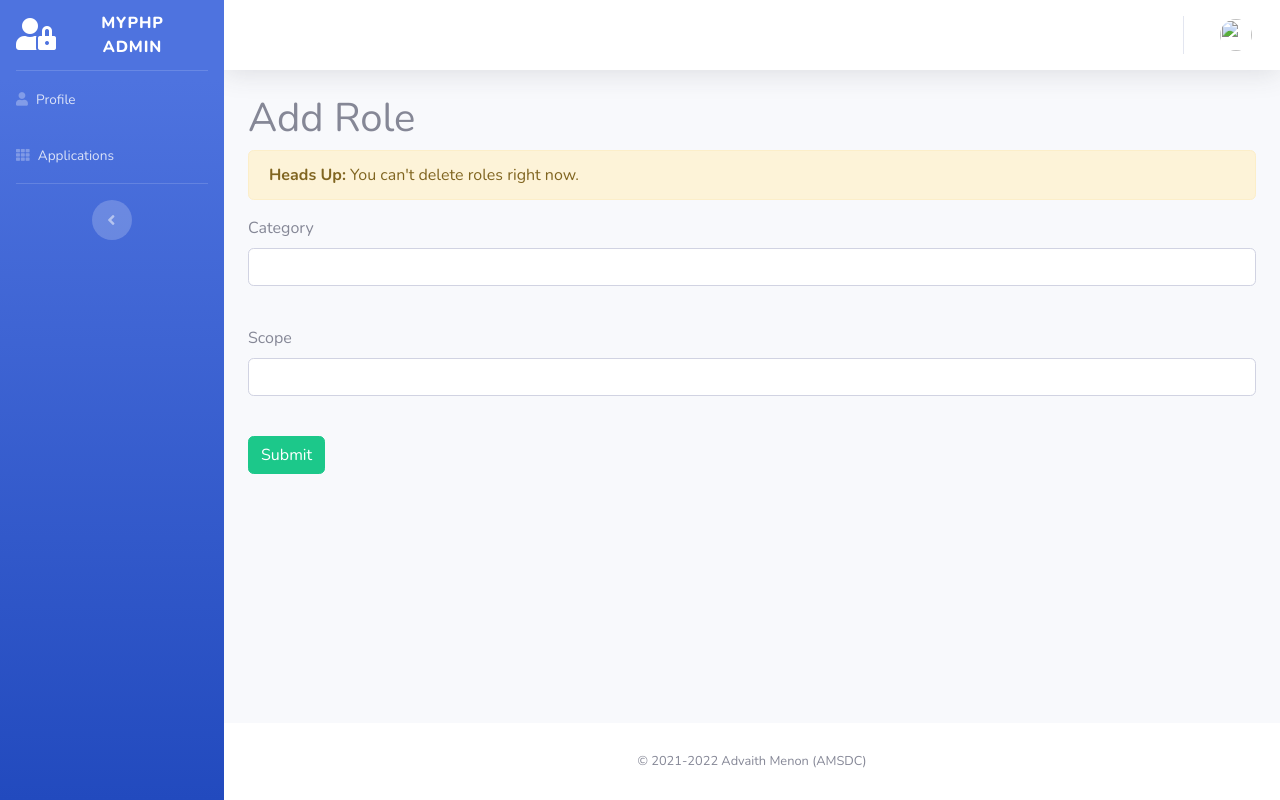
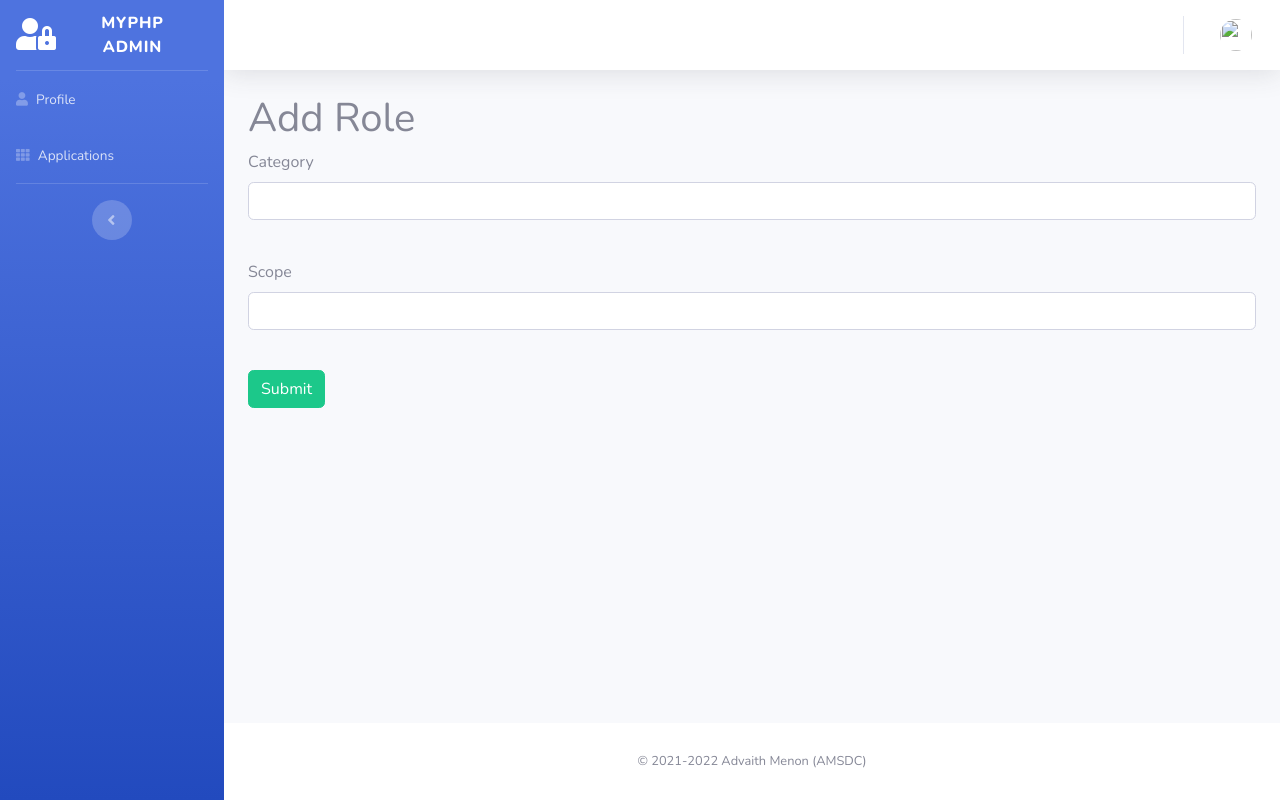
Before and after one commit to davbgpm/darvis-2, a Python web app: template app/templates/user_management/roles/add.html in a window 1280 px wide. Run offline with Jinja, Linux system fonts and the light colour scheme; the template is opened without the code that fills it: most values are stand-ins (such as "Sample title", 1, 10 or a date in 2020); form fields are guessed from the names that the template uses; some libraries are stand-ins or nearby versions.

Commit message:
Update add.html

```diff
--- a/app/templates/user_management/roles/add.html
+++ b/app/templates/user_management/roles/add.html
@@ -2,9 +2,9 @@
 
 {% block content %}
     <h1>Add Role</h1>
-    <div class="alert alert-warning">
+    {# <div class="alert alert-warning">
         <b>Heads Up:</b> You can't delete roles right now.
-    </div>
+    </div> #}
     <form action="" method="post">
         {{ form.hidden_tag() }}
         <p>
```
